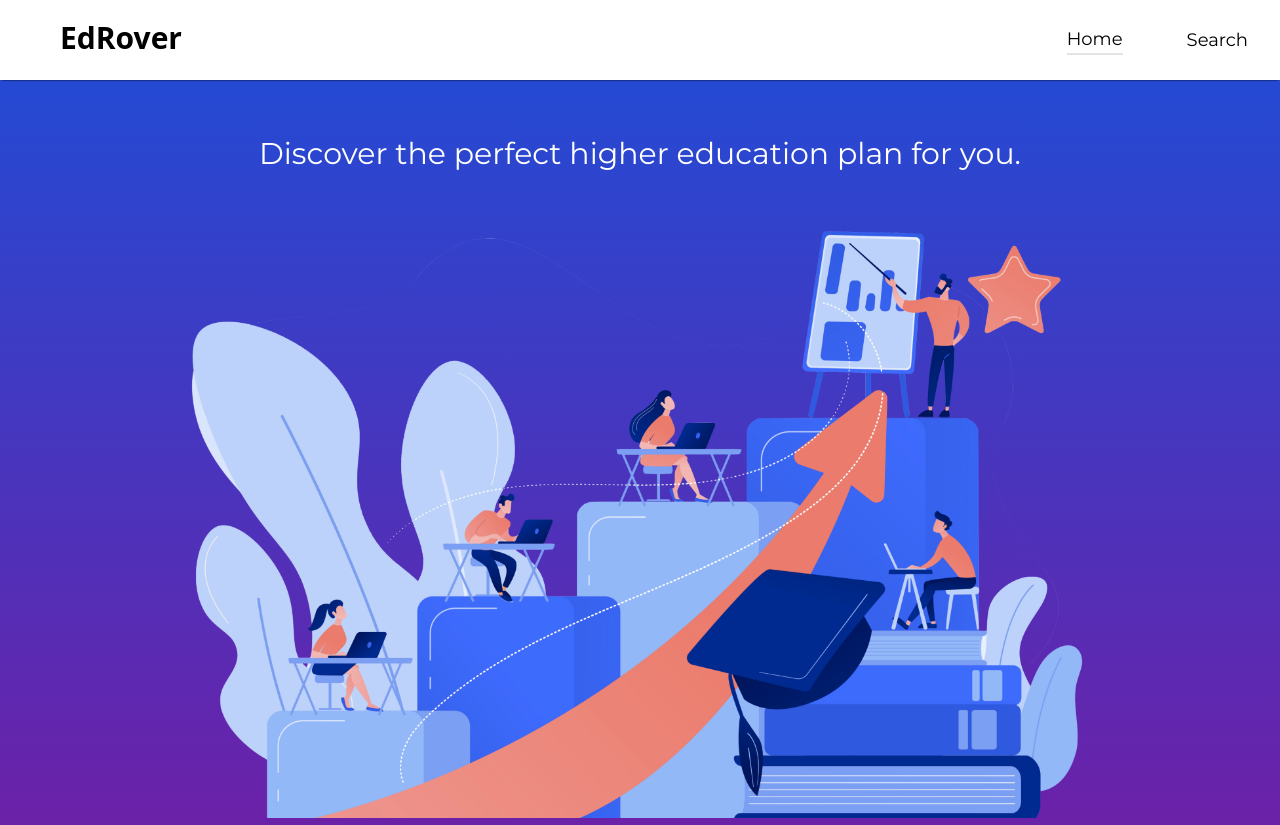
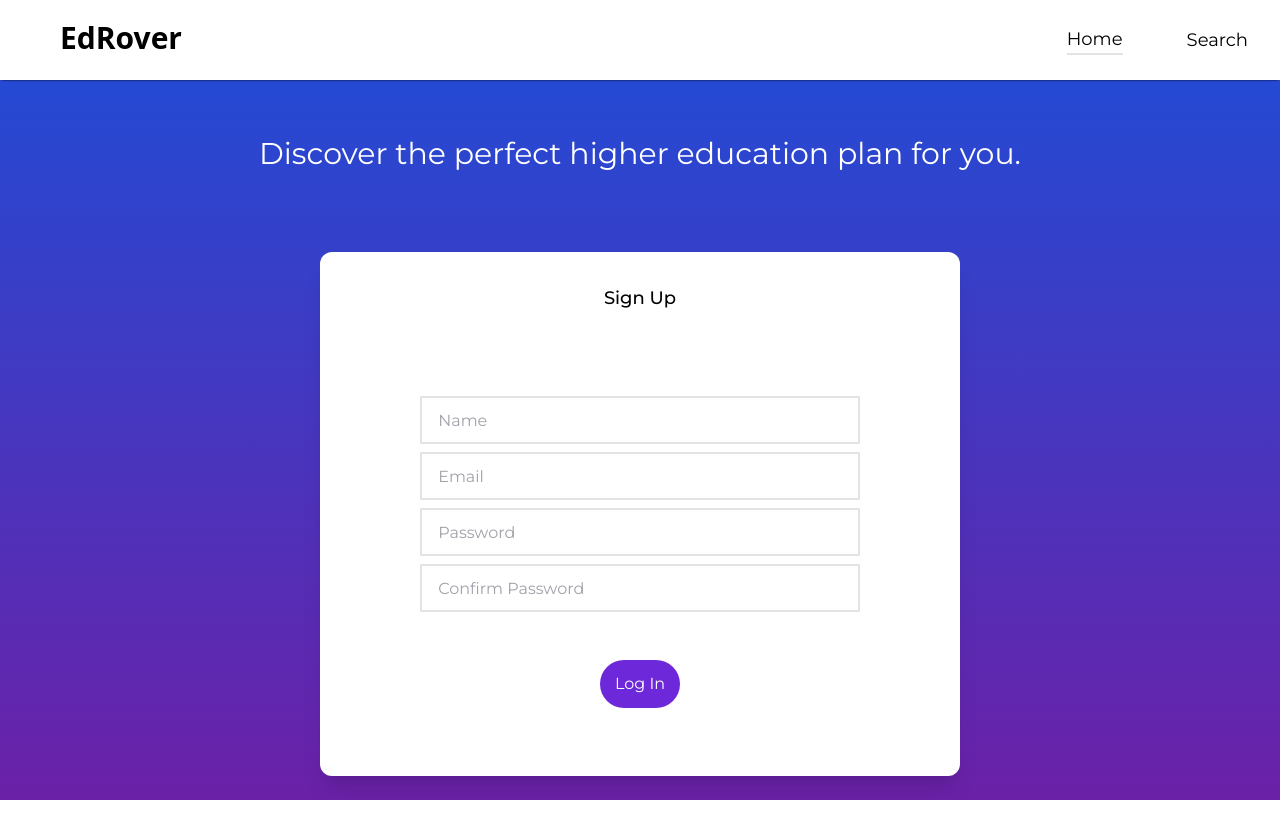
Before and after one commit to jacobgoldfarb/EdRoverClient, a Next.js app: page / in a window 1280 px wide. After the commit the page ends 800 px from the top, so only its background shows below. Built offline with nearby package versions, Linux system fonts and the light colour scheme; no server answers; a web font is replaced by a local one.

Commit message:
Added api interface

```diff
--- /dev/null
+++ b/api/auth.js
@@ -0,0 +1,73 @@
+import { getAuth, createUserWithEmailAndPassword, signInWithEmailAndPassword,
+     setPersistence, browserLocalPersistence, onAuthStateChanged} from "firebase/auth";
+import { collection, query, where, getDocs, doc, getDoc, setDoc, serverTimestamp } from "firebase/firestore";
+import { db } from "./firebase"
+
+const createAccount = async (email, password) => {
+    const userExists = await checkIfUserExists(email)
+    if (userExists) { return Error("User already exists.") }
+    const auth = getAuth();
+    await setPersistence(auth, browserLocalPersistence);
+    try {
+        var userCred = await createUserWithEmailAndPassword(auth, email, password);
+        return userCred?.user
+    } catch (error) {
+        return error
+    }
+};
+
+const checkIfUserExists = async (email) => {
+    const usersRef = collection(db, "users");
+    const q = query(usersRef, where("email", "==", email));
+    const querySnapshot = await getDocs(q);
+    return (querySnapshot.docs.length) != 0
+}
+
+const signIn = async (email, password) => {
+    const auth = getAuth();
+    await setPersistence(auth, browserLocalPersistence);
+    var userCred = await signInWithEmailAndPassword(auth, email, password)
+     .catch((error) => {
+        return error;
+    });
+    return userCred
+}
+
+const getAuthenticatedUser = (callback) => {
+    const auth = getAuth();
+    const user = auth.currentUser;
+    if (user) {
+        callback(user)
+        return
+    }
+    onAuthStateChanged(auth, (user) => {
+        callback(user);
+    });
+}
+
+const createUser = async (email, user, name) => {
+    var newUser = {
+        name: name,
+        timestamp: serverTimestamp(),
+        created_at: serverTimestamp(),
+        email: email,
+        bookmarks: []
+    }
+    try {
+        await setDoc(doc(db, "users", user.uid), newUser);
+    } catch (error) {
+        return error
+    }
+}
+
+const getUserData = async (uid) => {
+    try {
+        var docRef = doc(db, 'users', uid);
+        const docSnap = await getDoc(docRef);
+        return docSnap.data()
+    } catch(error) {
+        return error
+    }
+};
+
+export { createAccount, signIn, getAuthenticatedUser, createUser, getUserData };
--- /dev/null
+++ b/api/firebase.js
@@ -0,0 +1,21 @@
+import { initializeApp, getApps } from "firebase/app"
+import { getFirestore } from "firebase/firestore"
+import { getAuth } from "firebase/auth"
+
+const { initializeAppCheck, ReCaptchaV3Provider } = require("firebase/app-check");
+const firebaseConfig = {
+  apiKey: "AIzaSyC-bwRlQJ-LxishoiYghs9MLL_PBr5bdJI",
+  authDomain: "edrover-2a8cb.firebaseapp.com",
+  projectId: "edrover-2a8cb",
+  storageBucket: "edrover-2a8cb.appspot.com",
+  messagingSenderId: "122696842549",
+  appId: "1:122696842549:web:9e9b79ccf7583b33c2607c",
+  measurementId: "G-BSJPLYB4L3"
+};
+
+
+const app = initializeApp(firebaseConfig)
+const db = getFirestore(app)
+const auth = getAuth(app)
+
+export {db, auth}
--- a/pages/index.js
+++ b/pages/index.js
@@ -1,8 +1,46 @@
 import Head from 'next/head'
 import Navbar from '../src/components/navbar'
 import Image from 'next/image'
+import { createAccount, createUser, getAuthenticatedUser, getUserData } from '../api/auth'
+import { useEffect, useState } from 'react'
 
 export default function Home() {
+
+  const [user, setUser] = useState(null)
+  const [email, setEmail] = useState("")
+  const [name, setName] = useState("")
+  const [password, setPassword] = useState("")
+  const [confirmPassword, setConfirmPassword] = useState("")
+  const [errorMessage, setErrorMessage] = useState("")
+
+  useEffect( async () => {
+    await getAuthenticatedUser(async (authUser) => {
+      console.log("authUser", authUser)
+      const userData = await getUserData(authUser.uid)
+      setUser(userData)
+    })
+  }, [setUser])
+
+  const handleSignUp = async (e) => {
+    e.preventDefault()
+    if (confirmPassword != password) {
+      setErrorMessage("Passwords do not match.")
+      return
+    }
+    const resp = await createAccount(email, password)
+    if (resp instanceof Error) {
+      setErrorMessage("There was a problem creating this account.")
+      return
+    }
+    const user = resp
+    if ( user?.accessToken ) {
+        createUser(email, user, name);
+        setErrorMessage("Success")
+    } else {
+        setErrorMessage(user?.message)
+    }
+  }
+
   return (
     <div className="min-h-screen min-w-screen overflow-hidden ">
       <Head>
@@ -15,9 +53,29 @@ export default function Home() {
         <header className="font-header text-white text-3xl mx-5 mt-14">
           Discover the perfect higher education plan for you.
         </header>
-        <Image className="bottom-0 fixed" src="/home_image.png" width="1052" height="646"/>
+        {!user && <div className='w-1/2 mx-auto mt-20 bg-white rounded-xl shadow-xl'>
+          <div className="flex flex-col">
+            <div className="mt-8 text-lg font-medium">Sign Up</div>
+            <form onSubmit={handleSignUp} className="w-full mt-5 flex flex-col items-center p-14">
+              <div className="flex flex-col w-5/6 items-center">
+                <label className="my-2 text-black w-full text-center flex flex-col items-center">
+                  <input onChange={(e) => setName(e.target.value)} className="border-2 h-12 w-full mb-2 pl-3" type="name" placeholder=" Name" />
+                  <input onChange={(e) => setEmail(e.target.value)} className="border-2 h-12 w-full mb-2 pl-3" type="email" placeholder=" Email" />
+                  <input onChange={(e) => setPassword(e.target.value)} className="border-2 h-12 w-full mb-2 pl-3" type="password" placeholder=" Password" />
+                  <input onChange={(e) => setConfirmPassword(e.target.value)} className="border-2 h-12 w-full pl-3" type="password" placeholder=" Confirm Password" />
+                </label>
+                <input type="submit" readOnly={true} className="mt-10 cursor-pointer text-center w-20 text-white h-12 bg-violet-700 rounded-full" value="Log In"/>
+              </div>
+            </form>
+            {<div className="text-center mt-3 mx-3">{errorMessage}</div>}
+            </div>
+        </div>
+      }
+      { user && <div className="font-header text-white text-3xl mx-5 mt-8">
+          Welcome back, <span className="font-bold">{user.name}</span>!
+        </div>}
+        {/* <Image className="bottom-0 fixed" src="/home_image.png" width="1052" height="646"/> */}
       </div>
-
       <footer>
       </footer>
     </div>
--- a/src/components/expandedCard.js
+++ b/src/components/expandedCard.js
@@ -17,6 +17,7 @@ export default function ExpandedCard({open, program, onClose}) {
 
   const { isLoaded } = useJsApiLoader({
     id: 'google-map-script',
+    googleMapsApiKey: "AIzaSyBQGTNOnMfl1Gk-4D8VWaB2-H5yuFFMM44",
   })
 
   const onLoad = useCallback(function callback(map) {
```
